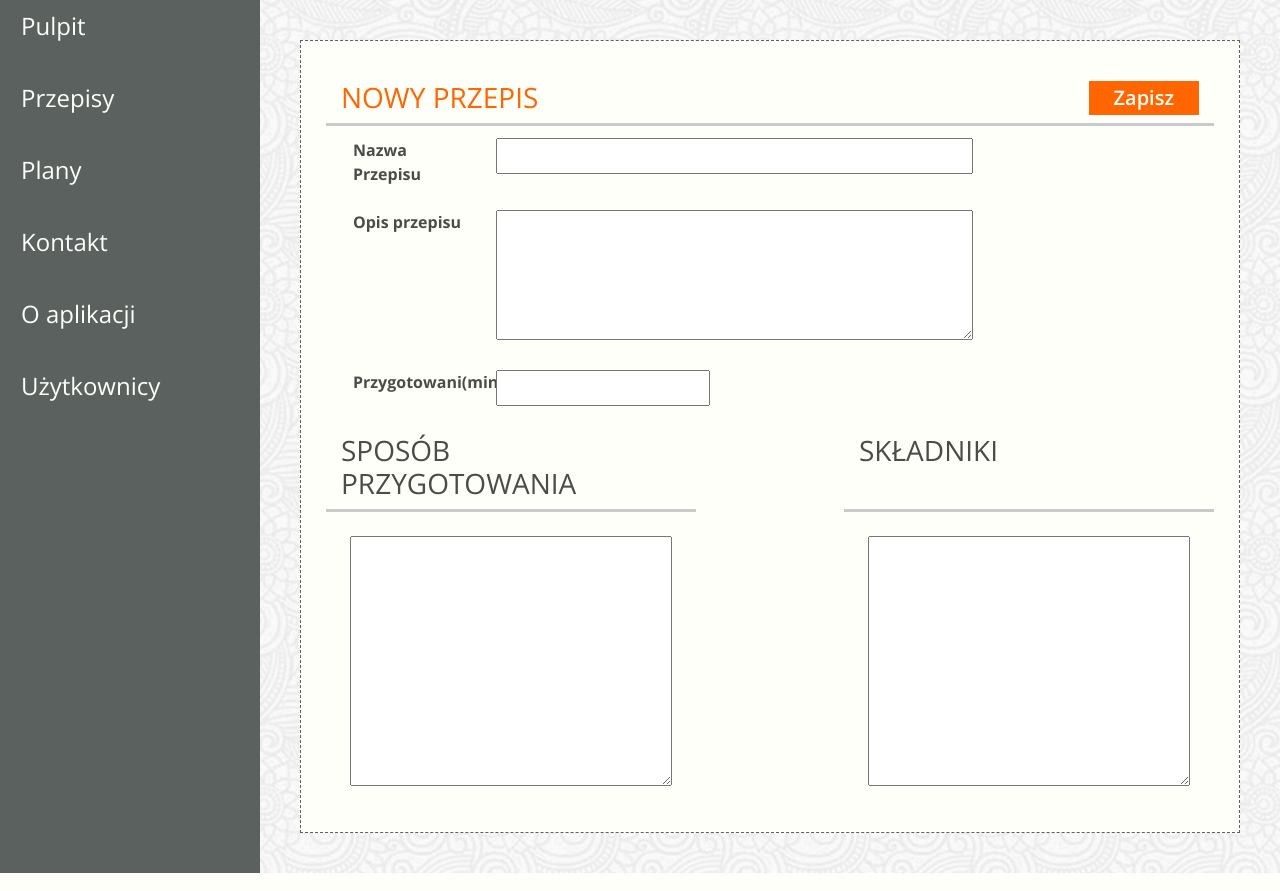
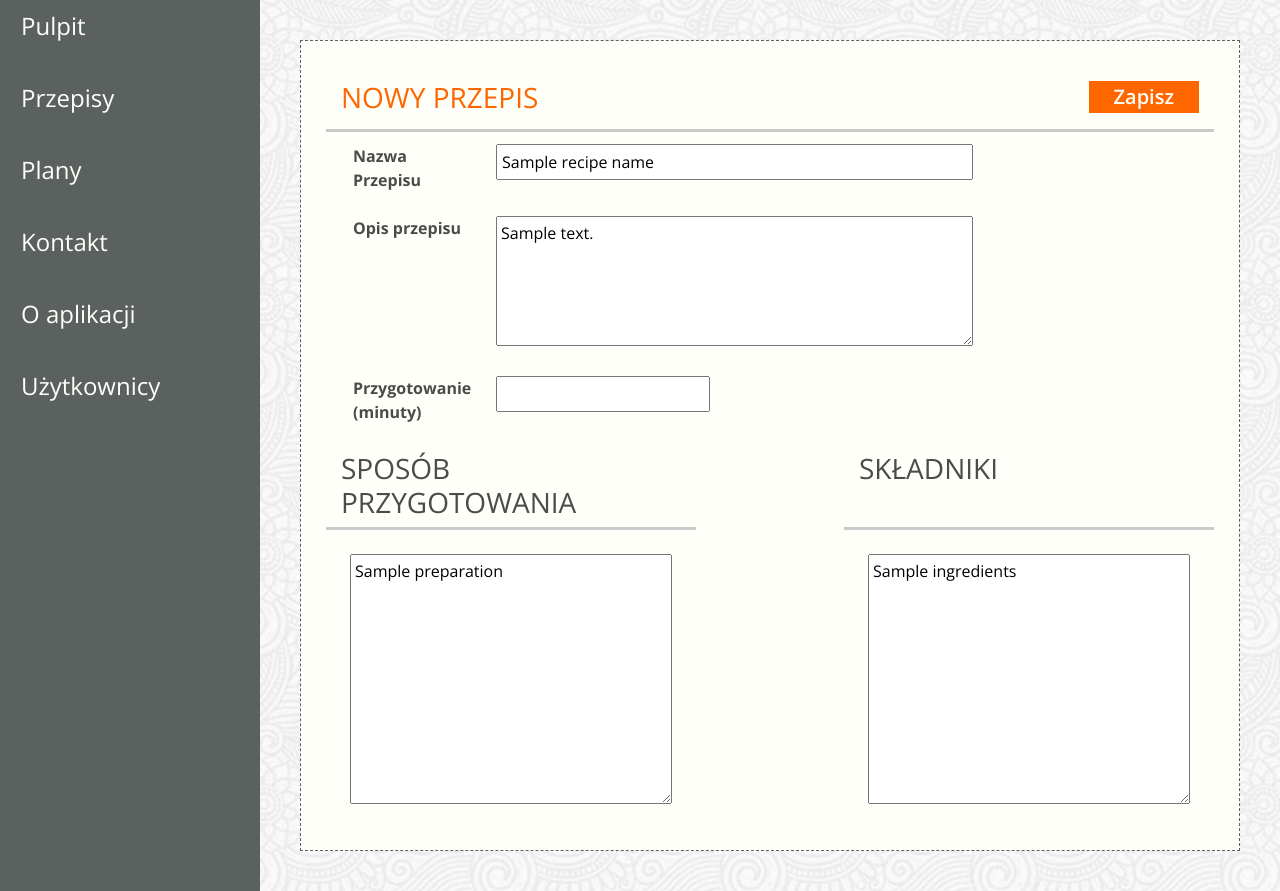
Before and after one commit to Gribek/Food_Plan_App, a Django app: template jedzonko/templates/app-add-recipe.html in a window 1280 px wide. Shown: the part 84-975 px from the top of the page. Run offline with Django 3.2, Linux system fonts and the light colour scheme; the template is opened without the code that fills it: most values are stand-ins (such as "Sample title", 1, 10 or a date in 2020); some libraries are stand-ins or nearby versions; some web fonts are replaced.

Commit message:
Dodałem formularz dodawania nowego przepisu

```diff
--- a/jedzonko/models.py
+++ b/jedzonko/models.py
@@ -9,6 +9,7 @@ class Recipe(models.Model):
     updated = models.DateTimeField(auto_now=True)
     preparation_time = models.SmallIntegerField()
     votes = models.IntegerField(null=True)
+    preparation = models.TextField()
 
 
 class Plan(models.Model):
--- a/jedzonko/templates/app-add-recipe.html
+++ b/jedzonko/templates/app-add-recipe.html
@@ -3,6 +3,9 @@
 {% block title %}Nowy przepis{% endblock %}
 
 {% block content %}
+
+    <h3>{{ message }}</h3>
+<form method="POST" action="">
 <div class="dashboard-content border-dashed p-3 m-4 view-height">
 
     <div class="mt-4 ml-4 mr-4">
@@ -10,10 +13,10 @@
             <div class="col"><h3 class="color-header text-uppercase">Nowy
                 przepis</h3></div>
             <div class="col d-flex justify-content-end mb-2">
-                <button type="submit"
+                <label><button type="submit"
                         class="btn btn-color rounded-0 pt-0 pb-0 pr-4 pl-4">
                     Zapisz
-                </button>
+                </button></label>
             </div>
         </div>
 
@@ -22,18 +25,17 @@
             <tr class="d-flex">
                 <th scope="row" class="col-2">Nazwa Przepisu</th>
                 <td class="col-7">
-                    <input class="w-100 p-1" value="">
+                    <input class="w-100 p-1" name="recipe_name" value="{{ recipe_name }}">
                 </td>
             </tr>
             <tr class="d-flex">
                 <th scope="row" class="col-2">Opis przepisu</th>
-                <td class="col-7"><textarea class="w-100 p-1"
-                                            rows="5"></textarea></td>
+                <td class="col-7"><textarea class="w-100 p-1" name="recipe_desc" rows="5">{{ recipe_desc }}</textarea></td>
             </tr>
             <tr class="d-flex">
-                <th scope="row" class="col-2">Przygotowani(minuty)</th>
+                <th scope="row" class="col-2">Przygotowanie (minuty)</th>
                 <td class="col-3">
-                    <input class="p-1" type="number" value="">
+                    <label><input class="p-1" type="number" name="time_to_prep" value="{{ time_to_prep }}"></label>
                 </td>
             </tr>
             </tbody>
@@ -48,14 +50,16 @@
         </div>
         <div class="row d-flex">
             <div class="col-5 p-4">
-                <textarea class="w-100 p-1" rows="10"></textarea>
+                <textarea class="w-100 p-1" rows="10" name="preparation">{{ preparation }}</textarea>
             </div>
             <div class="col-2"></div>
 
             <div class="col-5 p-4">
-                <textarea class="w-100 p-1" rows="10"></textarea>
+                <textarea class="w-100 p-1" rows="10" name="ingredients">{{ ingredients }}</textarea>
             </div>
         </div>
     </div>
 </div>
+{% csrf_token %}
+</form>
 {% endblock content %}
--- a/scrumlab/urls.py
+++ b/scrumlab/urls.py
@@ -27,7 +27,7 @@ urlpatterns = [
     re_path('^main$', MainPage.as_view()),
     # re_path(r'recipe/(?P<id>\d+)', ),
     re_path('^recipe/list/$', Recipe_List.as_view()),
-    # re_path(r'recipe/add', ),
+    re_path(r'recipe/add', RecipeAdd.as_view()),
     # re_path(r'recipe/modify/(?P<id>\d+)', ),
     # re_path(r'plan/(?P<id>\d+)', ),
     # re_path(r'plan/add', ),
```
Also changed, not shown: jedzonko/views.py (+28 -1 lines), jedzonko/migrations/0004_recipe_preparation.py (added).
